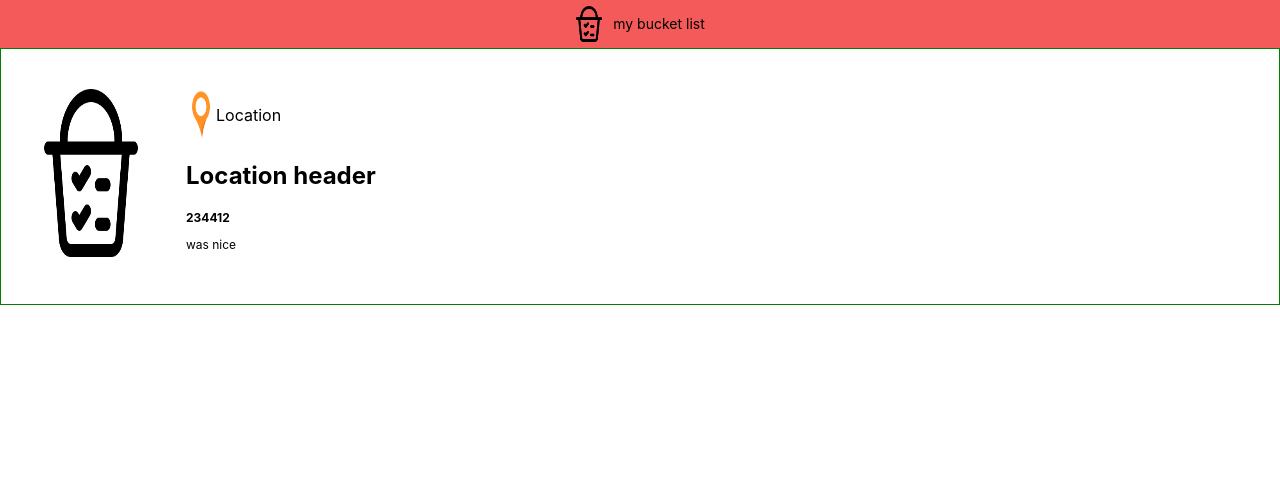
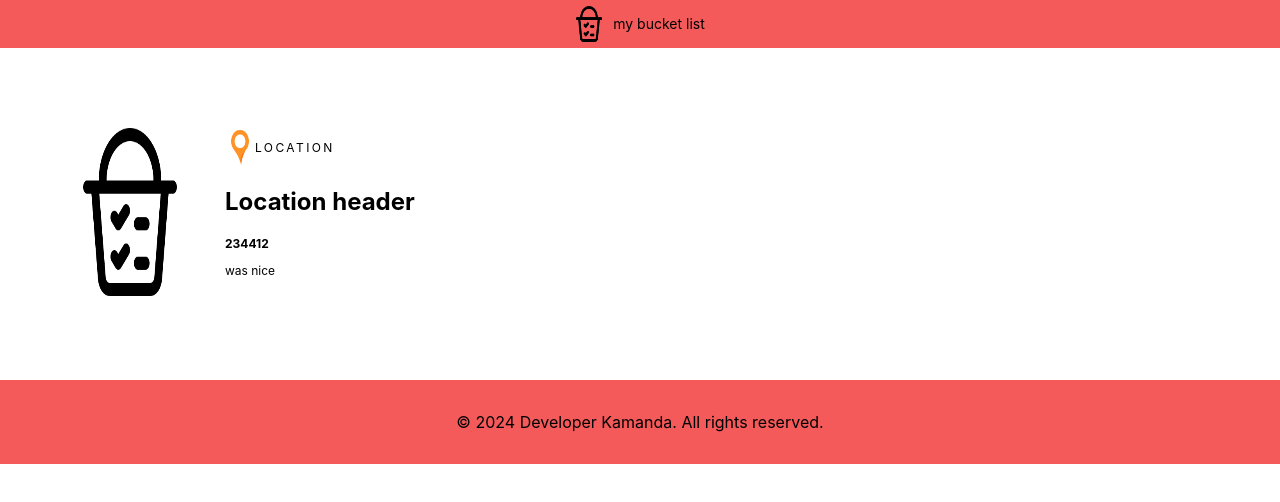
Before and after one commit to toel-kamanda34/PH-2-PROJECT, a React (Create React App) app in the folder dream-catcher-app/: page / in a window 1280 px wide. Shown: the top 502 px of the page. Built offline with nearby package versions, Linux system fonts and the light colour scheme.

Commit message:
created all the components

```diff
--- a/dream-catcher-app/routes.json
+++ b/dream-catcher-app/routes.json
@@ -0,0 +1,3 @@
+{
+    "/data": "/data"
+  }
--- a/dream-catcher-app/src/App.js
+++ b/dream-catcher-app/src/App.js
@@ -1,32 +1,18 @@
-import logo from './logo.png';
-import pin from './pin.png';
 
+import Header from './components/Header';
+import BucketList from './components/BucketList';
+import Footer from './components/Footer';
 import './App.css';
+
 
 function App() {
   return (
     <div className="App">
-      <header className="App-header">
-      <img src={logo} className="App-logo" alt="logo" />
-      <h1> My Bucket List</h1>
-      </header>
-
-      <main class="bucket__lists">
-        <section class="bucket__list">
-          <div class="bucket__list__img">
-            <img src={logo} alt="pin"></img>
-          </div>
-          <div class="bucket__list__details">
-           <div class="bucket__list__location">
-            <img src={pin } alt="logo"></img>
-            <p>Location</p>
-           </div>
-           <h2 class="bucket__list__header">Location header</h2>
-           <p class="bucket__list__date">234412</p>
-           <div class="bucket__list__summary"><p>was nice</p></div>
-          </div>
-        </section>
-      </main>
+      <Header />
+      <div class="bucket__lists">
+        <BucketList />
+      </div>
+      <Footer />
     </div>
   );
 }
--- /dev/null
+++ b/dream-catcher-app/src/components/BucketList.js
@@ -0,0 +1,28 @@
+import React from 'react'
+import logo from '../logo.png';
+import pin from '../pin.png';
+
+function BucketList() {
+  return (
+    <div>
+      <main class="bucket__lists">
+        <section class="bucket__list">
+          <div class="bucket__list__img">
+            <img src={logo} alt="pin"></img>
+          </div>
+          <div class="bucket__list__details">
+           <div class="bucket__list__location">
+            <img src={pin } alt="logo"></img>
+            <p class="bucket__list__location__country">Location</p>
+           </div>
+           <h2 class="bucket__list__header">Location header</h2>
+           <p class="bucket__list__date">234412</p>
+           <div class="bucket__list__summary"><p>was nice</p></div>
+          </div>
+        </section>
+      </main>
+    </div>
+  )
+}
+
+export default BucketList
--- /dev/null
+++ b/dream-catcher-app/src/components/Footer.js
@@ -0,0 +1,13 @@
+import React from 'react'
+
+function Footer() {
+  return (
+    <div>
+       <footer className="footer">
+      <p>&copy; 2024 Developer Kamanda. All rights reserved.</p>
+    </footer>
+    </div>
+  )
+}
+
+export default Footer
--- /dev/null
+++ b/dream-catcher-app/src/components/Header.js
@@ -0,0 +1,12 @@
+import React from 'react'
+import logo from '../logo.png';
+export default function Header() {
+  return (
+    <div>
+       <header className="App-header">
+      <img src={logo} className="App-logo" alt="logo" />
+      <h1> My Bucket List</h1>
+      </header>
+    </div>
+  )
+}
--- a/dream-catcher-app/src/index.css
+++ b/dream-catcher-app/src/index.css
@@ -21,7 +21,7 @@ h1 {
 
 .bucket__lists {
   padding: 40px;
-  border: 1px solid green;
+
 
 }
 .bucket__list{
@@ -57,3 +57,10 @@ margin-bottom: 8px;
   letter-spacing: 0.2em;
   padding-top: opx;
 }
+.footer {
+  background: #F55A5A;
+  color: black;
+  text-align: center;
+  padding: 1rem;
+  margin-top: auto;
+}
```
Also changed, not shown: dream-catcher-app/src/components/BucketListItem.js (added, +11 -0 lines), dream-catcher-app/src/components/Form.js (added).
